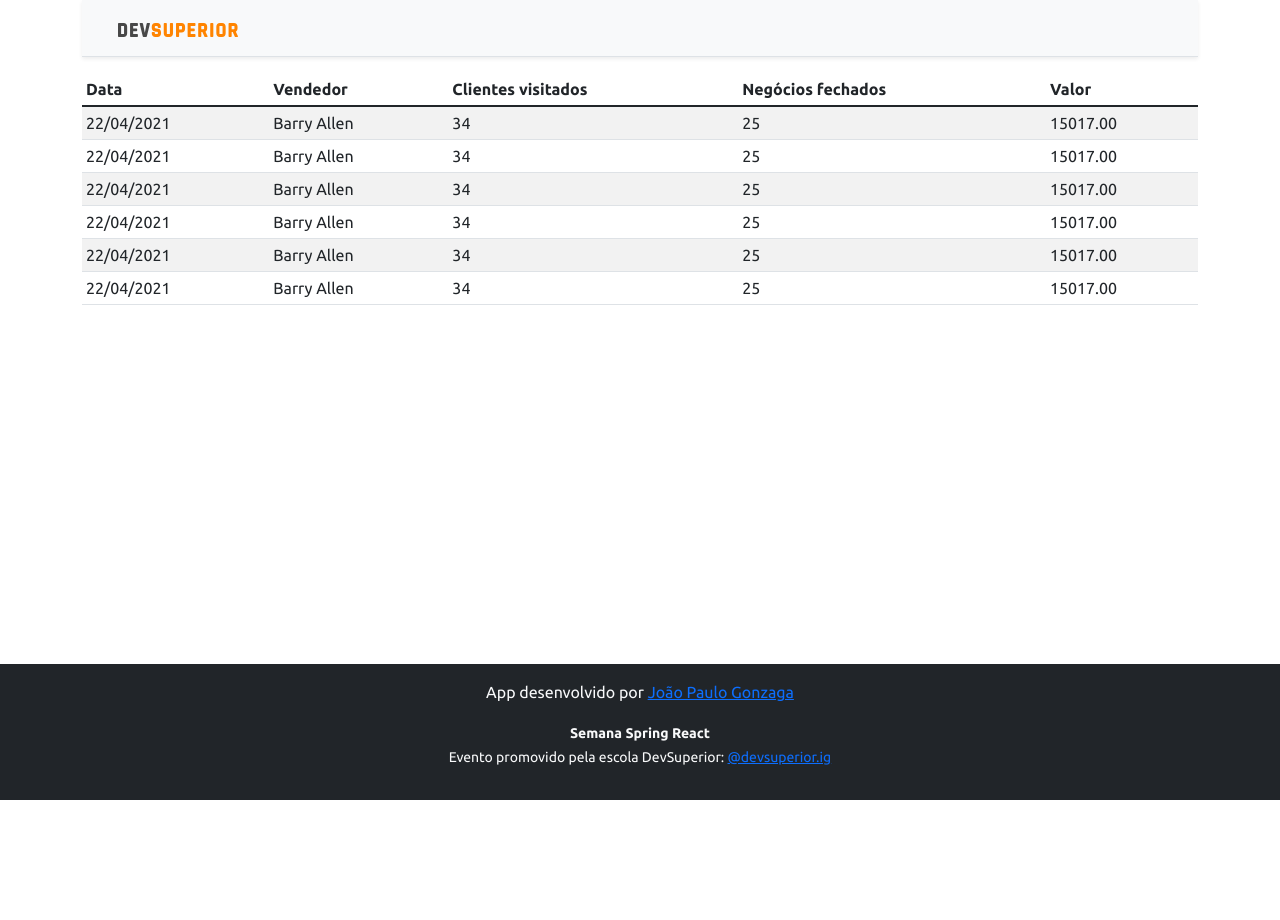
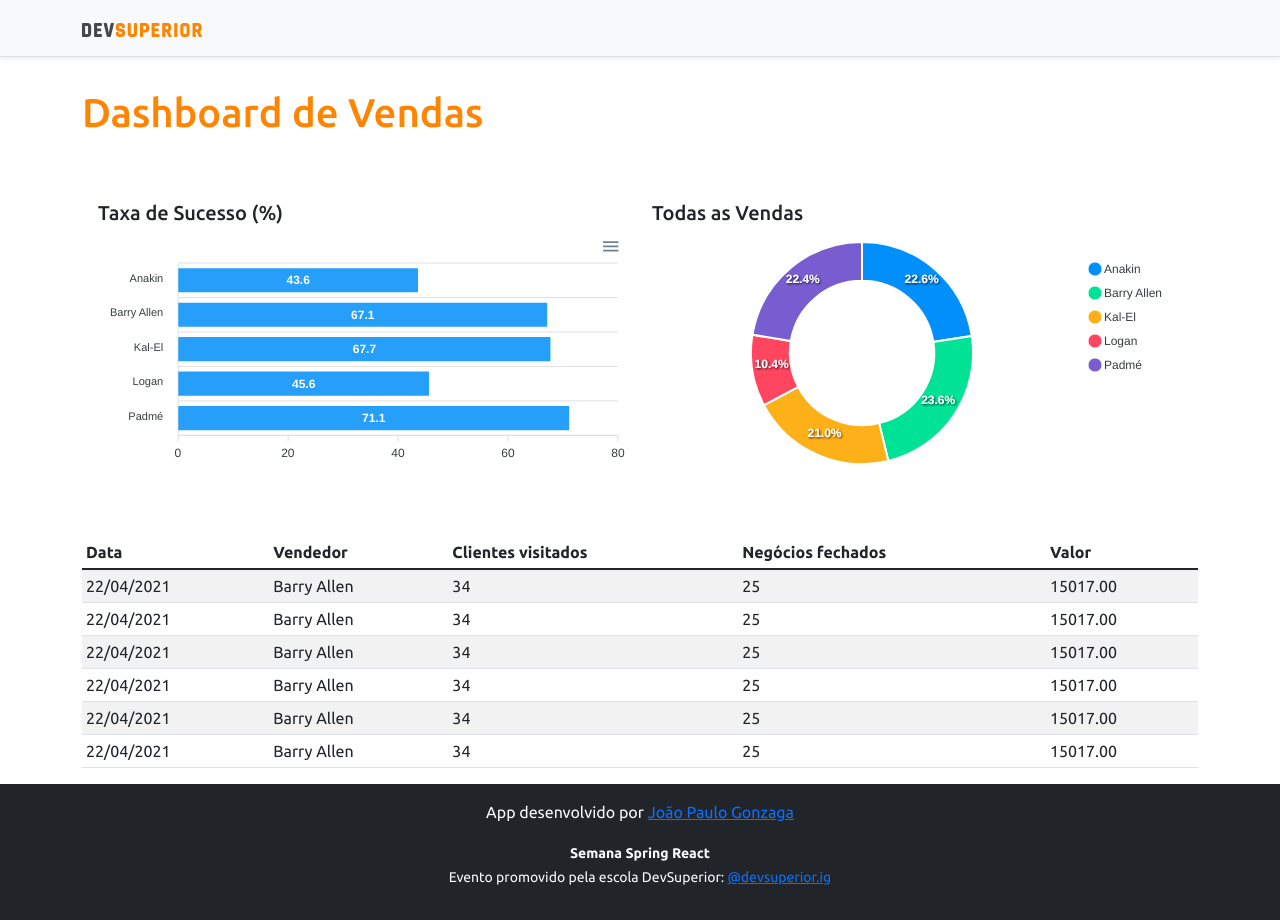
Before and after one commit to root-who/DevSuperiorBootcamp, a React (Create React App) app in the folder frontend/: page / in a window 1280 px wide. Before the commit the page ends 800 px from the top, so only its background shows below. Built offline with nearby package versions, Linux system fonts and the light colour scheme.

Commit message:
Graficos Adicionados

```diff
--- a/frontend/package.json
+++ b/frontend/package.json
@@ -10,8 +10,10 @@
     "@types/node": "^12.0.0",
     "@types/react": "^17.0.0",
     "@types/react-dom": "^17.0.0",
+    "apexcharts": "^3.28.1",
     "bootstrap": "^5.1.0",
     "react": "^17.0.2",
+    "react-apexcharts": "^1.3.9",
     "react-dom": "^17.0.2",
     "react-scripts": "4.0.3",
     "typescript": "^4.1.2",
--- a/frontend/src/App.tsx
+++ b/frontend/src/App.tsx
@@ -1,3 +1,5 @@
+import DonutChart from "components/DonutChart/index";
+import BarChart from "components/BarChart/index";
 import DataTable from "components/DataTable/index";
 import Footer from "./components/Footer/index";
 import NavBar from "./components/HeaderNavBar/index";
@@ -5,11 +7,24 @@
 function App() {
   return (
           <>
+          <NavBar/>
           <div className="container">
-            <NavBar/>
+            <h1 className="text-primary py-3">Dashboard de Vendas</h1>
+
+            <div className="row px-3 mt-5">
+              <div className="col-sm-6">
+                <h5>Taxa de Sucesso (%)</h5>
+                <BarChart/>
+              </div>
+              <div className="col-sm-6">
+                <h5>Todas as Vendas</h5>
+                <DonutChart/>
+              </div>
+
+
+            </div>
+
             <DataTable/>
-            {/* <h1 className="text-primary">Olá Mundo!</h1> */}
-
           </div>
           <Footer/>
           </>
--- /dev/null
+++ b/frontend/src/components/BarChart/index.tsx
@@ -0,0 +1,36 @@
+import Chart from 'react-apexcharts';
+
+const BarChart = () =>{
+
+    const options = {
+        plotOptions: {
+            bar: {
+                horizontal: true,
+            }
+        },
+    };
+
+    const mockData = {
+        labels: {
+            categories: ['Anakin', 'Barry Allen', 'Kal-El', 'Logan', 'Padmé']
+        },
+        series: [
+            {
+                name: "% Sucesso",
+                data: [43.6, 67.1, 67.7, 45.6, 71.1]
+            }
+        ]
+    };
+
+    return (
+        <Chart
+            options={{...options, xaxis: mockData.labels}}
+            series={mockData.series}
+            type="bar"
+            height="240"
+
+        />
+    )
+}
+
+export default BarChart;
--- a/frontend/src/components/DataTable/index.tsx
+++ b/frontend/src/components/DataTable/index.tsx
@@ -1,7 +1,7 @@
 function DataTable(){
     return (
         <>
-            <div className="table-responsive">
+            <div className="table-responsive mt-5">
                 <table className="table table-striped table-sm">
                     <thead>
                         <tr>
--- /dev/null
+++ b/frontend/src/components/DonutChart/index.tsx
@@ -0,0 +1,25 @@
+import Chart from 'react-apexcharts';
+
+const DonutChart = () =>{
+    const mockData = {
+        series: [477138, 499928, 444867, 220426, 473088],
+        labels: ['Anakin', 'Barry Allen', 'Kal-El', 'Logan', 'Padmé']
+    }
+
+    const options = {
+        legend: {
+            show: true
+        }
+    }
+
+    return (
+        <Chart
+            options={{...options, labels : mockData.labels}}
+            series={mockData.series}
+            type="donut"
+            height="240"
+        />
+    )
+}
+
+export default DonutChart;
```
Also changed, not shown: 1 other file (tests, documents, lock files or other folders).
